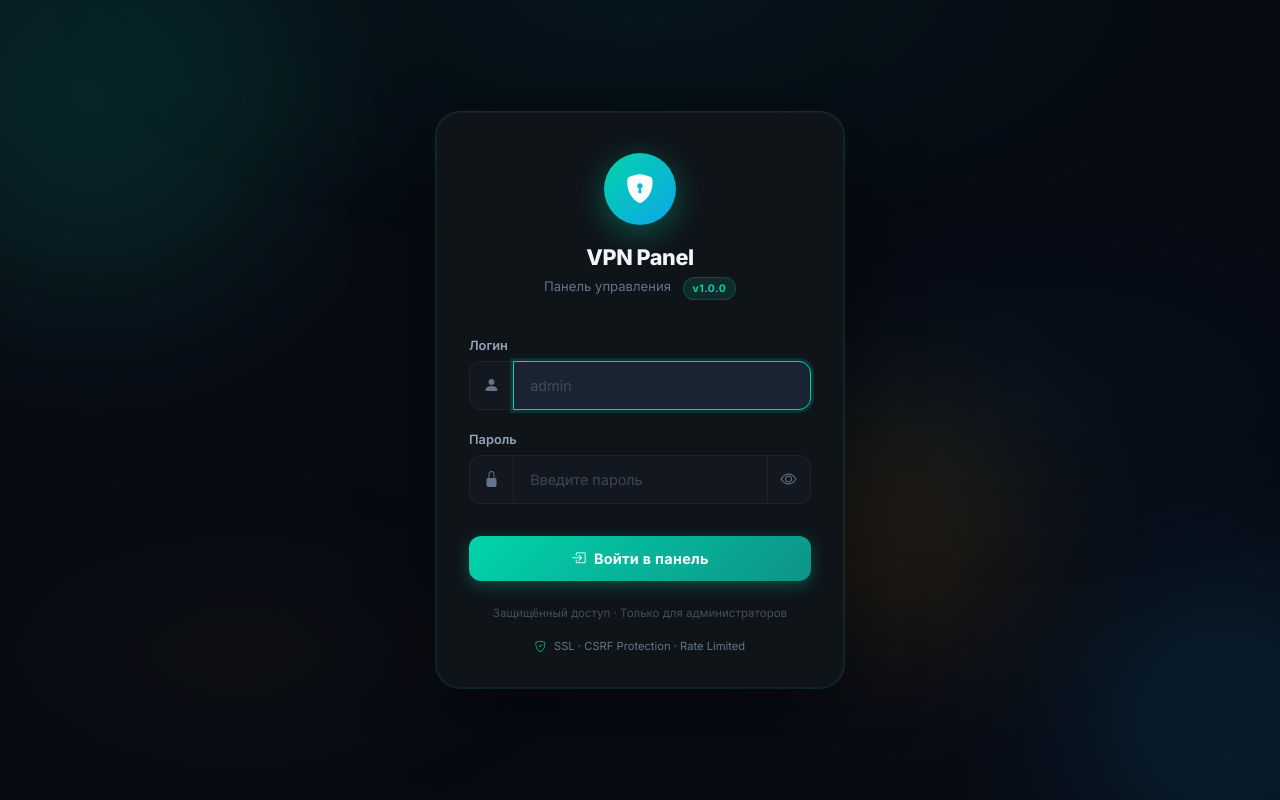
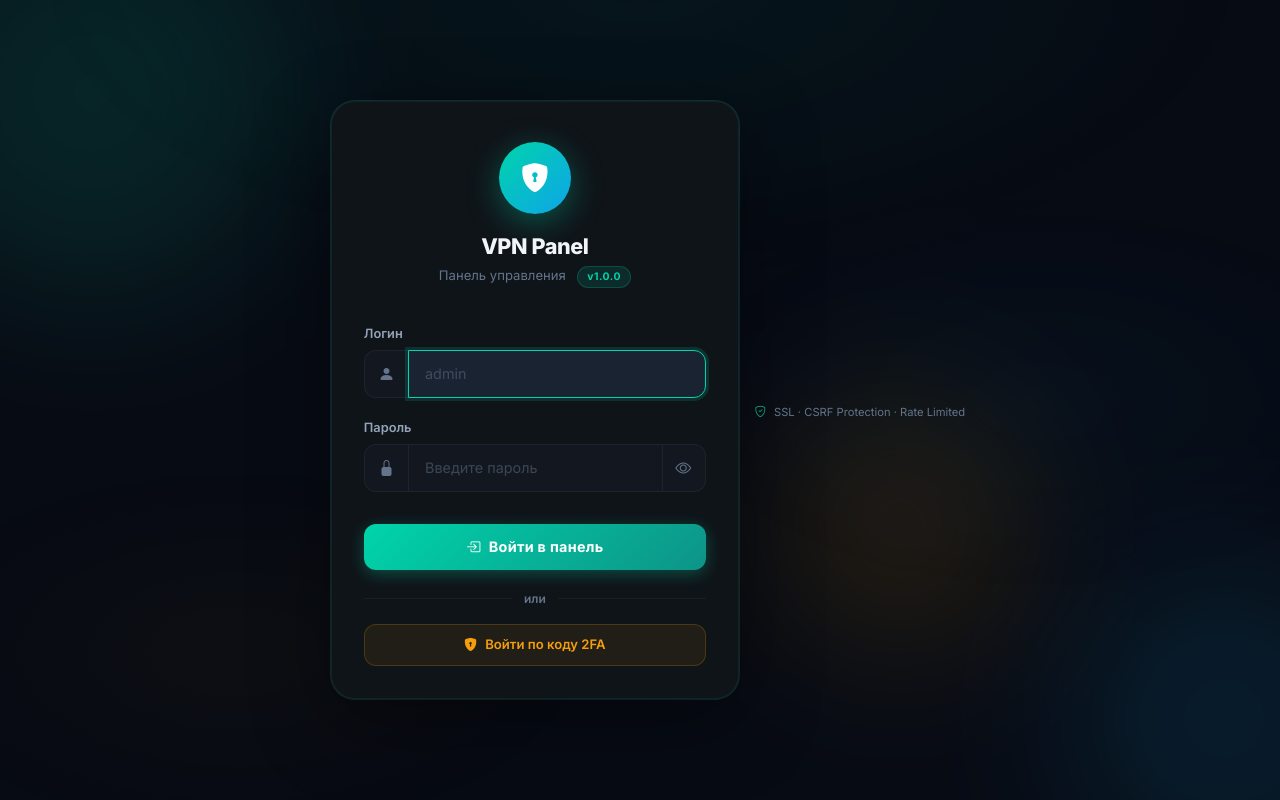
Before and after one commit to ScorbDev-VPN-Dashboard/ScorbiumDashboard, a FastAPI app: template app/templates/login.html in a window 1280 px wide. Run offline with FastAPI, Linux system fonts and the light colour scheme; the template is opened without the code that fills it, so the values that code supplies are empty; parts of the project's set-up code (start-up, migrations or seed data) failed here and were passed over.

Commit message:
Added: 2FA page

```diff
--- a/app/templates/login.html
+++ b/app/templates/login.html
@@ -168,6 +168,37 @@
       margin-top: 1rem; font-size: .85rem;
       color: var(--text-muted); font-weight: 500;
     }
+
+    /* 2FA toggle */
+    .divider-2fa {
+      display: flex; align-items: center; gap: .75rem;
+      margin: 1.25rem 0 1rem;
+      color: var(--text-muted); font-size: .75rem; font-weight: 600;
+    }
+    .divider-2fa::before, .divider-2fa::after {
+      content: ''; flex: 1; height: 1px;
+      background: var(--border);
+    }
+    .btn-2fa-toggle {
+      width: 100%; background: rgba(245,158,11,.08);
+      border: 1px solid rgba(245,158,11,.2);
+      color: var(--accent-warm); font-size: .82rem; font-weight: 600;
+      border-radius: 12px; padding: .65rem; cursor: pointer;
+      transition: all .2s;
+    }
+    .btn-2fa-toggle:hover {
+      background: rgba(245,158,11,.15);
+      border-color: rgba(245,158,11,.4);
+    }
+    .btn-back-2fa {
+      display: block; width: 100%; margin-top: 1rem;
+      background: none; border: none; color: var(--text-muted);
+      font-size: .82rem; cursor: pointer; padding: .5rem;
+      border-radius: 8px; transition: all .15s;
+    }
+    .btn-back-2fa:hover { color: var(--text); background: var(--surface-hover); }
+    .btn-2fa.loading .spinner { display: inline-block; }
+    .btn-2fa.loading .btn-text { opacity: .7; }
   </style>
 </head>
 <body>
@@ -181,7 +212,7 @@
   <div class="orb orb-2"></div>
   <div class="orb orb-3"></div>
   <div class="login-wrap">
-    <div class="login-card">
+    <div class="login-card" id="form-password">
       <div class="logo-block">
         {% if custom_logo %}
         <img src="{{ custom_logo }}" alt="Logo" class="logo-avatar" onerror="this.style.display='none';document.getElementById('fallback-icon').style.display='flex';">
@@ -227,14 +258,66 @@
         </button>
       </form>
 
-      <div class="footer-text">
-        Защищённый доступ · Только для администраторов
+      <div id="divider-2fa" class="divider-2fa">
+        <span>или</span>
       </div>
-      <div class="security-badge">
-        <i class="bi bi-shield-check"></i>
-        <span>SSL · CSRF Protection · Rate Limited</span>
+      <button type="button" class="btn-2fa-toggle" id="btn-toggle-2fa" onclick="toggle2faLogin()">
+        <i class="bi bi-shield-lock-fill me-2"></i>Войти по коду 2FA
+      </button>
+    </div>
+
+    <div id="form-2fa" class="login-card" style="display:none">
+      <div class="logo-block">
+        <div class="logo-icon" style="display:flex;width:72px;height:72px;border-radius:50%;background:linear-gradient(135deg,var(--accent-warm),var(--accent-secondary));align-items:center;justify-content:center;margin-bottom:1rem;box-shadow:0 8px 32px rgba(245,158,11,.35);font-size:1.8rem;color:#fff;">
+          <i class="bi bi-shield-lock-fill"></i>
+        </div>
+        <div class="app-name">{{ app_name | default('VPN Panel') }}</div>
+        <div class="app-sub">
+          Вход по 2FA-коду
+          <span class="version-badge">v{{ app_version | default('1.0.0') }}</span>
+        </div>
       </div>
+
+      {% if error %}
+      <div class="alert-custom mb-3 d-flex align-items-center gap-2">
+        <i class="bi bi-exclamation-triangle-fill"></i>
+        <span>{{ error }}</span>
+      </div>
+      {% endif %}
+
+      <form method="post" action="/panel/login-2fa" id="login-2fa-form">
+        <div class="mb-3">
+          <label class="form-label">Логин</label>
+          <div class="input-group">
+            <span class="input-group-text"><i class="bi bi-person-fill"></i></span>
+            <input type="text" name="username" class="form-control" placeholder="admin" required autofocus autocomplete="username" />
+          </div>
+        </div>
+        <div class="mb-4">
+          <label class="form-label">Код 2FA или резервный код</label>
+          <div class="input-group">
+            <span class="input-group-text"><i class="bi bi-key-fill"></i></span>
+            <input type="text" name="code" class="form-control" placeholder="000000" required maxlength="12" inputmode="numeric" pattern="[0-9A-Za-z-]{4,12}" autocomplete="one-time-code" />
+          </div>
+        </div>
+        <button type="submit" class="btn btn-login w-100 btn-2fa" id="login-2fa-btn">
+          <span class="spinner"></span>
+          <span class="btn-text"><i class="bi bi-shield-check me-2"></i>Войти по коду</span>
+        </button>
+      </form>
+
+      <div class="footer-text" style="margin-top:1rem">
+        Введите 6-значный код из приложения или резервный код
+      </div>
+      <button type="button" class="btn-back-2fa" onclick="toggle2faLogin()">
+        <i class="bi bi-arrow-left me-1"></i>Назад к паролю
+      </button>
     </div>
+  </div>
+
+  <div class="security-badge" style="position:relative;z-index:1;margin-top:1.5rem;text-align:center">
+    <i class="bi bi-shield-check"></i>
+    <span>SSL · CSRF Protection · Rate Limited</span>
   </div>
   <script src="https://cdn.jsdelivr.net/npm/bootstrap@5.3.3/dist/js/bootstrap.bundle.min.js"></script>
   <script>
@@ -249,9 +332,33 @@
         icon.classList.replace('bi-eye-slash', 'bi-eye');
       }
     }
+    function toggle2faLogin() {
+      var form = document.getElementById('form-2fa');
+      var card = document.getElementById('form-password');
+      var divider = document.getElementById('divider-2fa');
+      var toggle = document.getElementById('btn-toggle-2fa');
+      if (form.style.display === 'none') {
+        form.style.display = 'block';
+        card.style.display = 'none';
+        divider.style.display = 'none';
+        toggle.style.display = 'none';
+        form.querySelector('input[name="username"]').focus();
+      } else {
+        form.style.display = 'none';
+        card.style.display = 'block';
+        divider.style.display = 'flex';
+        toggle.style.display = 'block';
+        card.querySelector('input[name="username"]').focus();
+      }
+    }
     // Loading state on submit
     document.getElementById('login-form').addEventListener('submit', function() {
       const btn = document.getElementById('login-btn');
+      btn.classList.add('loading');
+      btn.disabled = true;
+    });
+    document.getElementById('login-2fa-form').addEventListener('submit', function() {
+      const btn = document.getElementById('login-2fa-btn');
       btn.classList.add('loading');
       btn.disabled = true;
     });
```
Also changed, not shown: app/api/panel/views.py (+54 -1 lines).
